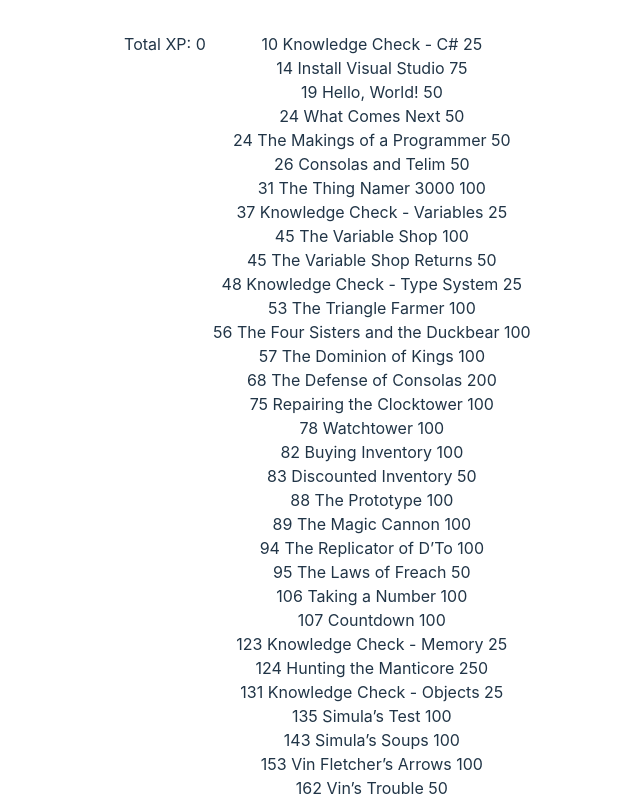
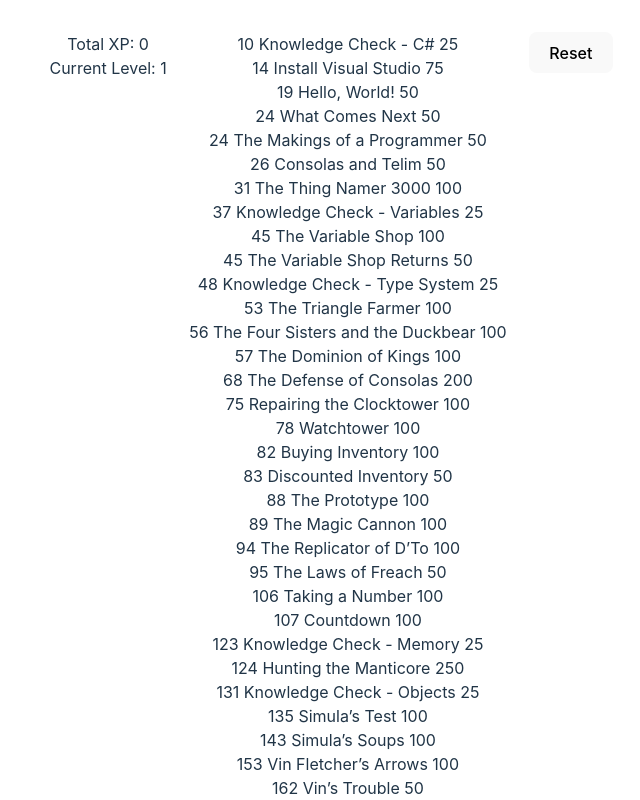
Before and after one commit to JohnMcCormick/xp-tracker, a React (Vite) app: page / in a window 1280 px wide. Shown: the top 800 px of the page, without its empty margins (309-949 px from the left). Built offline with nearby package versions, Linux system fonts and the light colour scheme.

Commit message:
Added expansion challenges and added reset button

```diff
--- a/src/App.jsx
+++ b/src/App.jsx
@@ -34,6 +34,19 @@ function App() {
     return total;
   }
 
+  const getCurrentLevel = () => {
+    let remainingXP = getTotalXP();
+    let nextLevel = 200;
+    let currentLevel = 1;
+
+    while (remainingXP >= nextLevel) {
+      remainingXP -= nextLevel;
+      nextLevel += 200;
+      currentLevel += 1;
+    }
+    return currentLevel;
+  }
+
   const setLevelComplete = (index) => {
     setLevels(levels.map((level, i) => {
       if (i === index) {
@@ -46,12 +59,14 @@ function App() {
   return (
     <div className="wrapper">
       <div>
-        Total XP: {getTotalXP()}
+        <div>Total XP: {getTotalXP()}</div>
+        <div>Current Level: {getCurrentLevel()}</div>
       </div>
       <div className='levels'>
         {levels.map(({ completed, pageNumber, name, points }, index) => (
           <Level
             key={index}
+            index={index}
             completed={completed}
             pageNumber={pageNumber}
             name={name}
@@ -60,6 +75,16 @@ function App() {
           />
         ))}
       </div>
+      <div>
+        <button onClick={() => {
+          setLevels(levelList.map(level => ({
+            ...level,
+            completed: false
+          })));
+        }}>
+          Reset
+        </button>
+      </div>
     </div>
   )
 }
--- a/src/Level.jsx
+++ b/src/Level.jsx
@@ -1,12 +1,13 @@
 import React from 'react'
 
-function Level({ completed, pageNumber, name, points, setLevelComplete }) {
+function Level({ index, completed, pageNumber, name, points, setLevelComplete }) {
+  const formattedPageNumber = pageNumber > 0 ? pageNumber : '';
   return (
     <div
       className={`level ${completed ? 'strikethrough' : ''}`}
-      onClick={() => setLevelComplete(i)}
+      onClick={() => setLevelComplete(index)}
     >
-      {pageNumber} {name} {points}
+      {formattedPageNumber} {name} {points}
     </div>
   )
 }
--- a/src/levelList.js
+++ b/src/levelList.js
@@ -113,6 +113,12 @@ export default (
         { pageNumber: 428, name: "Expansion: Restoring Balance", points: 150 },
         { pageNumber: 441, name: "Knowledge Check - Visual Studio", points: 25 },
         { pageNumber: 446, name: "Knowledge Check - Compiler Errors", points: 25 },
-        { pageNumber: 451, name: "Knowledge Check - Debugging", points: 25 }
+        { pageNumber: 451, name: "Knowledge Check - Debugging", points: 25 },
+        { pageNumber: 0, name: "C#11 Expansion - Program Making Program", points: 100 },
+        { pageNumber: 0, name: "C#11 Expansion - The Map", points: 150 },
+        { pageNumber: 0, name: "C#11 Expansion - Premixed Potions", points: 100 },
+        { pageNumber: 0, name: "C#11 Expansion - Blast Damage", points: 100 },
+        { pageNumber: 0, name: "C#12 Expansion - Hunted", points: 100 },
+        { pageNumber: 0, name: "C#12 Expansion - A Night in the Wastelands", points: 100 },
     ]
 )
```
